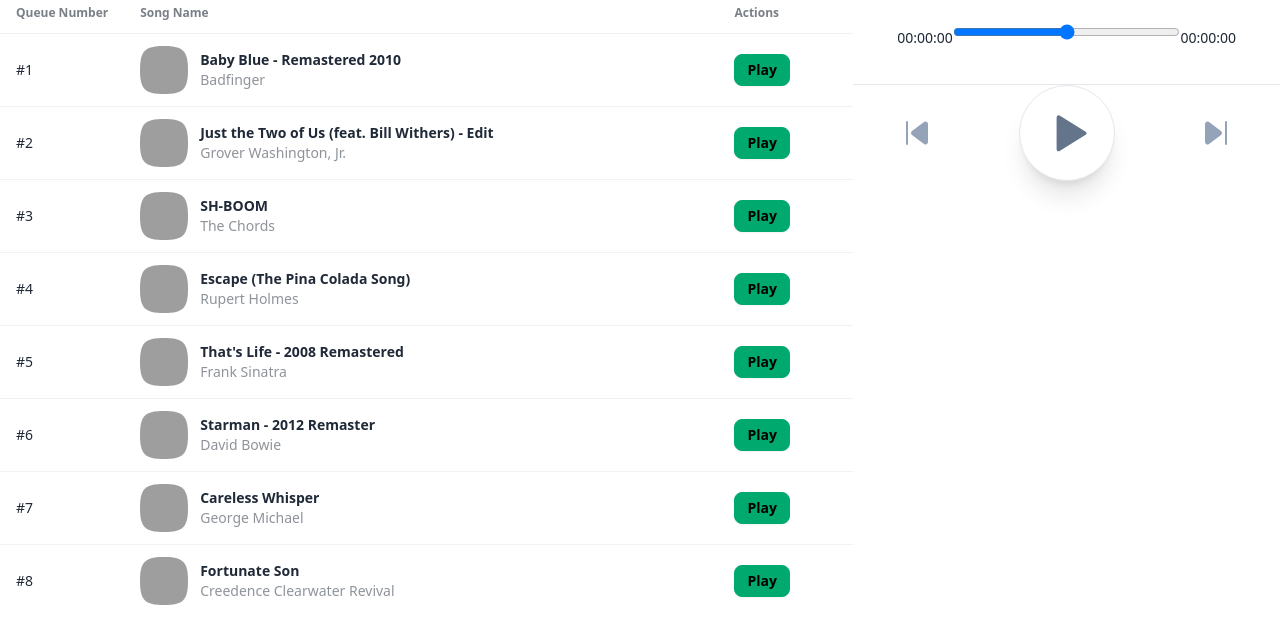
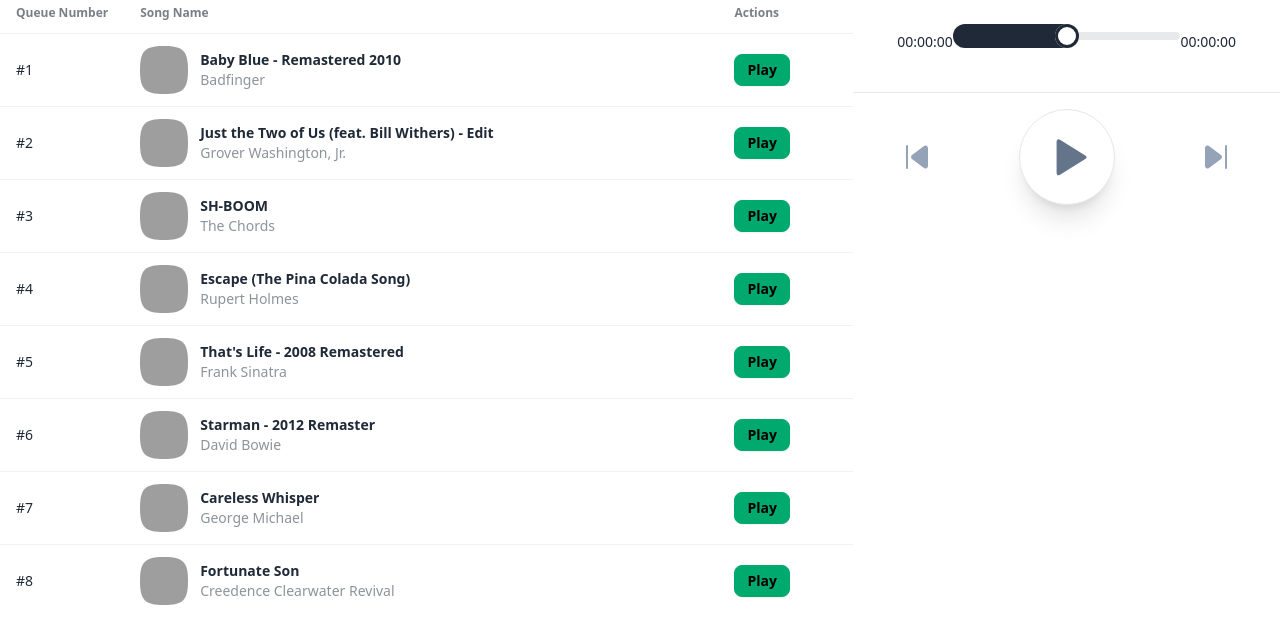
Before and after one commit to thehomeworkclub/jukebox, a Flask app: page / in a window 1280 px wide. Shown: the part 200-817 px from the top of the page. Run offline with Flask 3, Linux system fonts and the light colour scheme; some libraries are stand-ins or nearby versions; grey boxes are pictures that could not be loaded.

Commit message:
Update index.html

```diff
--- a/templates/index.html
+++ b/templates/index.html
@@ -73,11 +73,11 @@
             <div class="w-full flex flex-col px-10 pb-6 z-50">
                 <label class="label">
                     <span class="label-text" id="song-current-time">00:00:00</span>
-                    <input type="range" id="song-percentage-played" class="amplitude-song-slider mb-3 w-full" step="0.1" />
+                    <input type="range" id="song-percentage-played" class="range amplitude-song-slider mb-3 w-full" step="0.1" />
                     <span class="label-text" id="song-total-time">00:00:00</span>
                 </label>
             </div>
-            <div class="h-control-panel px-10 rounded-b-xl bg-control-panel-light-background border-t border-gray-200 flex items-center justify-between z-50 dark:bg-control-panel-dark-background dark:border-gray-900">
+            <div class="h-control-panel pt-4 px-10 rounded-b-xl bg-control-panel-light-background border-t border-gray-200 flex items-center justify-between z-50 dark:bg-control-panel-dark-background dark:border-gray-900">
                 <div class="cursor-pointer amplitude-prev px-2">
                     <svg width="32" height="32" viewBox="0 0 32 32" fill="none" xmlns="http://www.w3.org/2000/svg">
                         <path d="M26 7C26 5.76393 24.5889 5.05836 23.6 5.8L11.6 14.8C10.8 15.4 10.8 16.6 11.6 17.2L23.6 26.2C24.5889 26.9416 26 26.2361 26 25V7Z" fill="#94A3B8" stroke="#94A3B8" stroke-width="2" stroke-linejoin="round" />
```
